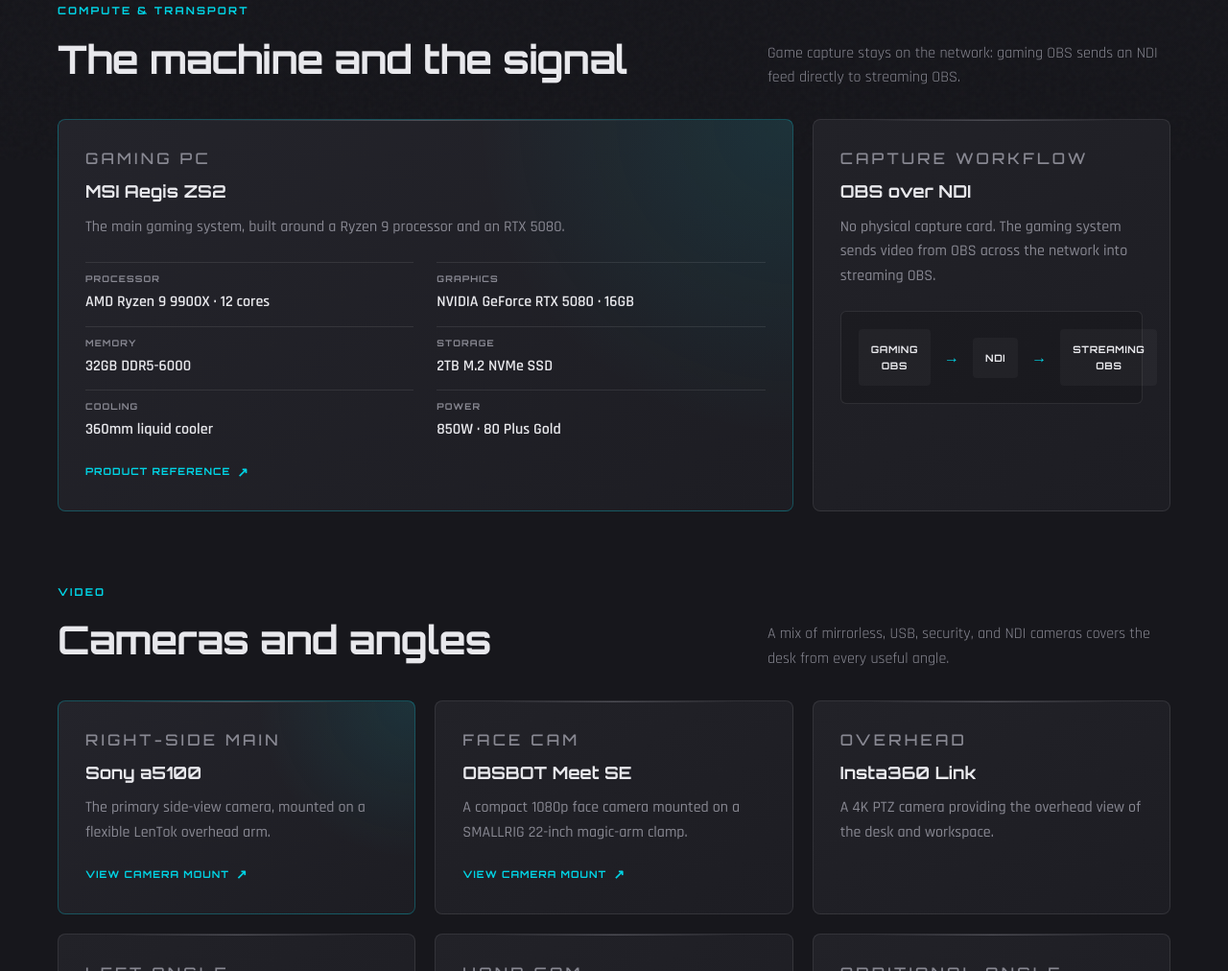
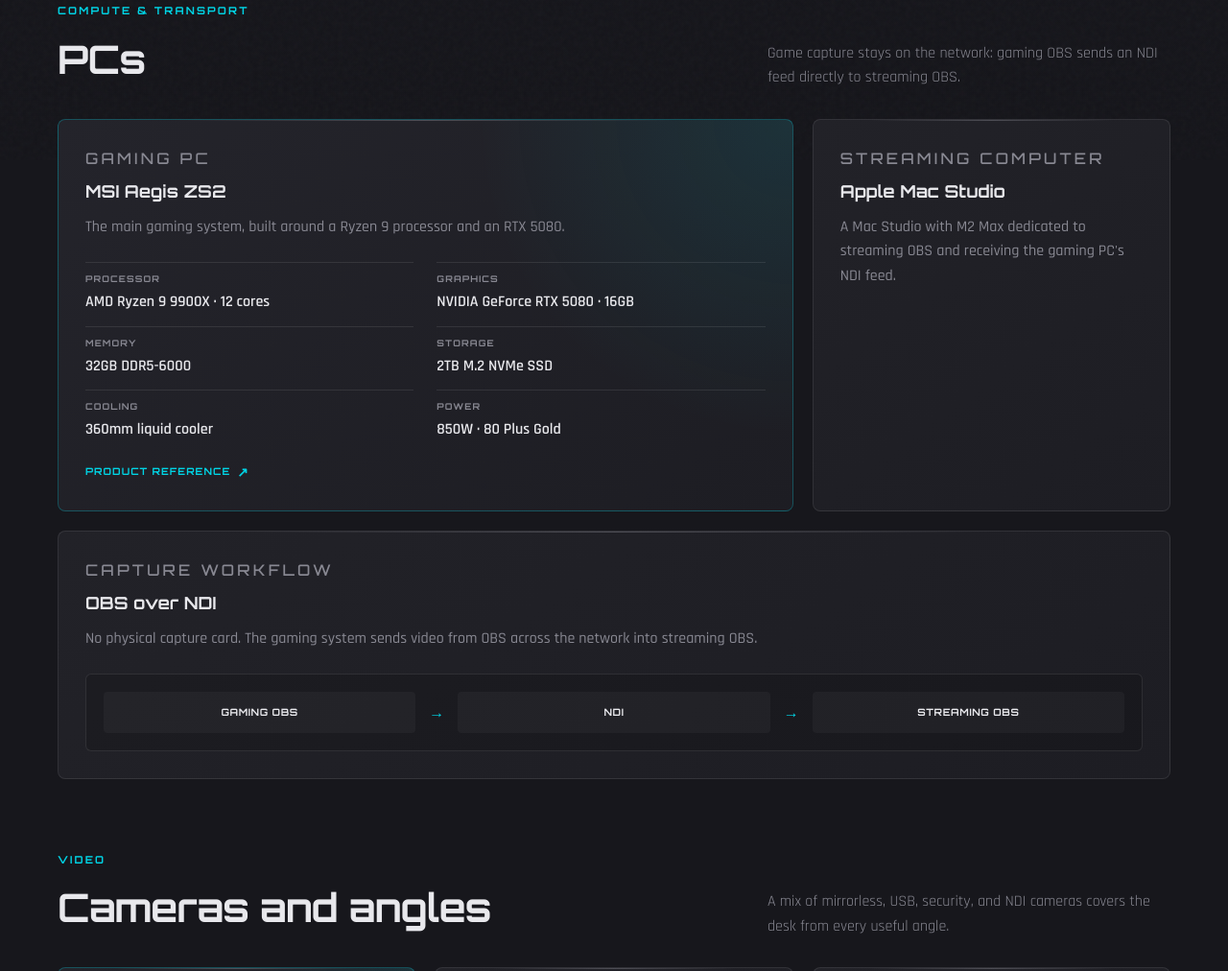
Before and after one commit to ipl31/modpackdad.gg, a plain HTML site: page hardware/index.html in a window 1280 px wide. Shown: the part 633-1645 px from the top of the page at 96% size. Drawn offline with Linux system fonts and the light colour scheme.

Commit message:
Add Mac Studio to hardware page

```diff
--- a/hardware/index.html
+++ b/hardware/index.html
@@ -243,6 +243,10 @@
             grid-column: span 2;
         }
 
+        .card--full {
+            grid-column: 1 / -1;
+        }
+
         .card--primary {
             border-color: var(--line-bright);
             background:
@@ -327,6 +331,7 @@
         }
 
         .signal-node {
+            min-width: 0;
             padding: 13px;
             border-radius: 4px;
             background: rgba(255, 255, 255, 0.035);
@@ -335,6 +340,7 @@
             font-size: 0.64rem;
             font-weight: 700;
             letter-spacing: 0.06em;
+            overflow-wrap: anywhere;
             text-align: center;
             text-transform: uppercase;
         }
@@ -418,7 +424,8 @@
                 grid-template-columns: 1fr;
             }
 
-            .card--wide {
+            .card--wide,
+            .card--full {
                 grid-column: auto;
             }
 
@@ -478,7 +485,7 @@
                 <div class="section-heading">
                     <div>
                         <p class="section-label">Compute &amp; Transport</p>
-                        <h2 id="compute-title">The machine and the signal</h2>
+                        <h2 id="compute-title">PCs</h2>
                     </div>
                     <p>Game capture stays on the network: gaming OBS sends an NDI feed directly to streaming OBS.</p>
                 </div>
@@ -500,6 +507,12 @@
                     </article>
 
                     <article class="card">
+                        <p class="card-kicker">Streaming Computer</p>
+                        <h3>Apple Mac Studio</h3>
+                        <p>A Mac Studio with M2 Max dedicated to streaming OBS and receiving the gaming PC's NDI feed.</p>
+                    </article>
+
+                    <article class="card card--full">
                         <p class="card-kicker">Capture Workflow</p>
                         <h3>OBS over NDI</h3>
                         <p>No physical capture card. The gaming system sends video from OBS across the network into streaming OBS.</p>
```
